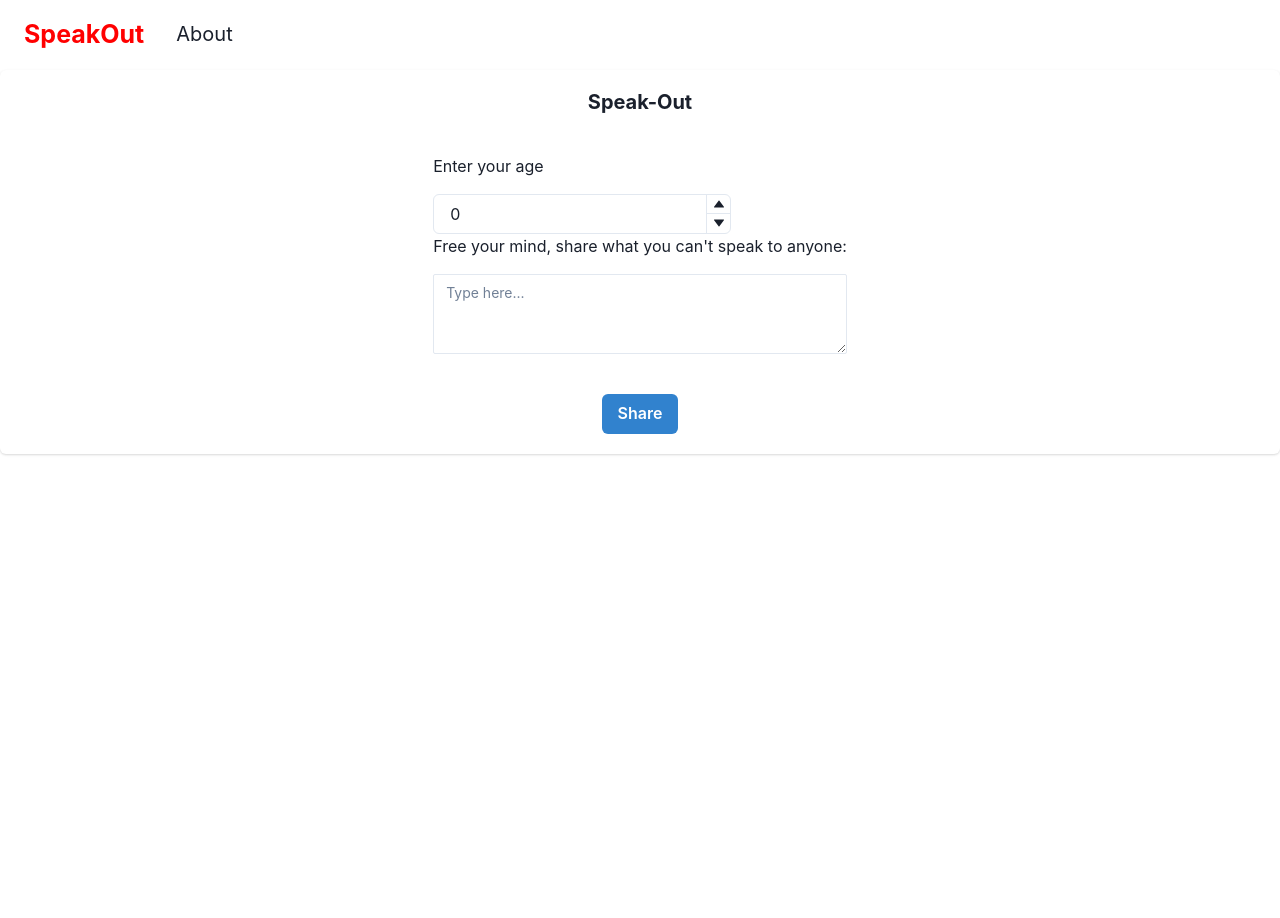
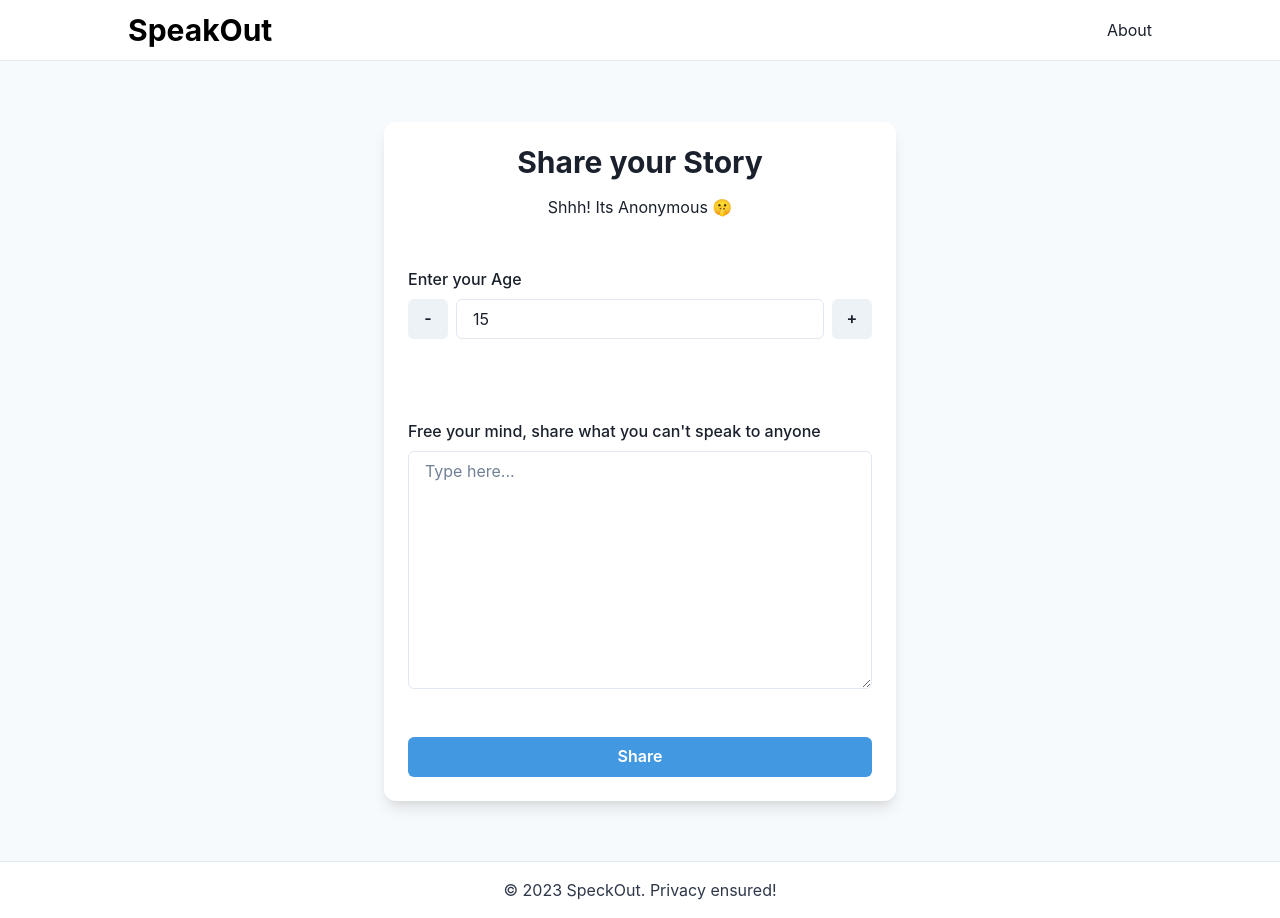
Before and after one commit to tiluckdave/solution-challenge, a Next.js app: page / in a window 1280 px wide. Before the commit the page ends 800 px from the top, so only its background shows below. Built offline with nearby package versions, Linux system fonts and the light colour scheme.

Commit message:
ui betterment

```diff
--- /dev/null
+++ b/components/Container.js
@@ -0,0 +1,19 @@
+import React from 'react'
+import Navbar from './NavBar'
+import Footer from './Footer'
+import {
+    Flex
+} from '@chakra-ui/react'
+
+
+export default function Container({ children }) {
+    return (
+        <>
+            <Navbar />
+            <Flex bg="gray.50" minH="100vh">
+                {children}
+            </Flex>
+            <Footer />
+        </>
+    )
+}
--- /dev/null
+++ b/components/Footer.js
@@ -0,0 +1,28 @@
+import {
+    Box,
+    Container,
+    Stack,
+    Text,
+} from '@chakra-ui/react';
+
+export default function SmallWithNavigation() {
+    return (
+        <Box borderTop={1}
+            borderStyle={'solid'}
+            borderColor='gray.200'
+            bg='white'
+            color='gray.700'>
+            <Container
+                as={Stack}
+                maxW={'6xl'}
+                py={4}
+                direction='row'
+                spacing={4}
+                justify='center'
+                align='center'>
+
+                <Text>© 2023 SpeckOut. Privacy ensured!</Text>
+            </Container>
+        </Box>
+    );
+}
--- /dev/null
+++ b/components/NavBar.js
@@ -0,0 +1,33 @@
+import React from 'react'
+import {
+  Box,
+  Flex,
+  Heading,
+  Spacer,
+  Link
+} from '@chakra-ui/react';
+
+export default function Navbar() {
+  return (
+    <Box borderBottom={1}
+      borderStyle={'solid'}
+      borderColor='gray.200'>
+      <Flex
+        bg='white'
+        minH='60px'
+        mx={'auto'}
+        width='5xl'
+        align={'center'}>
+        <Link href='/'>
+          <Heading
+            size='lg'
+            color='black'>
+            SpeakOut
+          </Heading>
+        </Link>
+        <Spacer />
+        <Link href='/about'>About</Link>
+      </Flex>
+    </Box>
+  );
+}
--- a/components/form.js
+++ b/components/form.js
@@ -1,86 +1,78 @@
 import React from 'react'
-import { Textarea, Text, Stack, Heading, Button, Card, CardHeader, CardBody, CardFooter } from '@chakra-ui/react'
 import {
-    NumberInput,
-    NumberInputField,
-    NumberInputStepper,
-    NumberIncrementStepper,
-    NumberDecrementStepper,
-} from '@chakra-ui/react'
+    Button,
+    FormControl,
+    Flex,
+    Heading,
+    FormLabel,
+    HStack,
+    Textarea,
+    Input,
+    Stack,
+    Text,
+    useNumberInput,
+} from '@chakra-ui/react';
 
+export default function Form() {
+    const { getInputProps, getIncrementButtonProps, getDecrementButtonProps } =
+        useNumberInput({
+            step: 1,
+            defaultValue: 15,
+            min: 1,
+            max: 99,
+        })
 
-function Form() {
-
-    let [value, setValue] = React.useState('')
-
-
-    let handleInputChange = (e) => {
-        let inputValue = e.target.value
-        setValue(inputValue)
-    }
-
-    function handleSubmit(event) {
-        event.preventDefault();
-        console.log(value);
-    }
+    const inc = getIncrementButtonProps()
+    const dec = getDecrementButtonProps()
+    const input = getInputProps()
 
     return (
-        <>
-            <Card align='center'>
-                <CardHeader>
-                    <Heading size='md'> Speak-Out</Heading>
-                </CardHeader>
-                <CardBody>
+        <Flex
+            w={'full'}
+            align={'center'}
+            justify={'center'}>
+            <Stack
+                spacing={4}
+                w={'full'}
+                maxW={'lg'}
+                bg='white'
+                rounded={'xl'}
+                boxShadow={'lg'}
+                p={6}
+                my={12}>
+                <Heading lineHeight={1.1} textAlign='center' fontSize={{ base: '2xl', md: '3xl' }}>
+                    Share your Story
+                </Heading>
+                <Text textAlign='center'
+                    fontSize={{ base: 'sm', sm: 'md' }}
+                    color='gray.800'>
+                    Shhh! Its Anonymous 🤫
+                </Text>
+                <FormControl id="age" my={8}>
+                    <FormLabel>Enter your Age</FormLabel>
+                    <HStack w='full'>
+                        <Button {...dec}>-</Button>
+                        <Input {...input} />
+                        <Button {...inc}>+</Button>
+                    </HStack>
+                </FormControl>
+                <FormControl id="story" my={8}>
+                    <FormLabel>Free your mind, share what you can&apos;t speak to anyone</FormLabel>
+                    <Textarea rows={10}
+                        placeholder='Type here...' />
+                </FormControl>
 
-                    <Age />
-                    <Stack>
-                        <Text mb='8px'>Free your mind, share what you can&apos;t speak to anyone: </Text>
-                        <Textarea
-                            value={value}
-                            onChange={handleInputChange}
-                            placeholder='Type here...'
-                            size='sm' />
-
-                    </Stack>
-
-                </CardBody>
-                <CardFooter>
-                    <Button colorScheme='blue' className='share' onClick={handleSubmit}>Share</Button>
-                </CardFooter>
-            </Card>
-
-        </>
-    )
+                <Stack spacing={6}>
+                    <Button
+                        bg={'blue.400'}
+                        color={'white'}
+                        _hover={{
+                            bg: 'blue.500',
+                        }}>
+                        Share
+                    </Button>
+                </Stack>
+            </Stack>
+        </Flex>
+    );
 }
-
-const Age = () => {
-    const [numberValue, setNumberValue] = React.useState(0);
-
-    const handleNumberChange = (valueAsNumber) => {
-        setNumberValue(valueAsNumber);
-        console.log(valueAsNumber); // Logs the number value to the console
-    };
-    return (
-        <>
-            <Stack>
-                <Text mb='8px'>Enter your age</Text>
-                <Stack shouldWrapChildren direction='row'>
-                    <NumberInput size='md' value={numberValue} onChange={handleNumberChange} >
-                        <NumberInputField />
-                        <NumberInputStepper>
-                            <NumberIncrementStepper />
-                            <NumberDecrementStepper />
-                        </NumberInputStepper>
-                    </NumberInput>
-                </Stack>
-                {/* <Button colorScheme='blue' className='share' onClick={handleSubmit}>Share</Button> */}
-            </Stack>
-
-        </>
-    )
-}
-
-
-
-
-export default Form
--- a/components/nav.js
+++ /dev/null
@@ -1,19 +0,0 @@
-import React from 'react'
-import styles from '../styles/Home.module.css'
-import Link from 'next/link'
-
- const Navbar = () => {
-
-  return (
-
-    <nav className={styles.mainav}>
-          <ul className={styles.link}>
-          <Link href='/'><li><span className={styles.span}>SpeakOut</span></li></Link>
-          <Link href='/about'><li className={styles.about}>About</li></Link>
-
-          </ul>
-        </nav>
-
-  )
-}
-export default Navbar
--- a/pages/_app.js
+++ b/pages/_app.js
@@ -1,12 +1,8 @@
 import { ChakraProvider } from '@chakra-ui/react'
-import Navbar from '/components/nav'
-
-
 
 export default function App({ Component, pageProps }) {
   return (
     <ChakraProvider>
-      <Navbar/>
       <Component {...pageProps} />
     </ChakraProvider>
   )
--- a/pages/index.js
+++ b/pages/index.js
@@ -1,19 +1,17 @@
 import Head from 'next/head'
-import { Heading } from '@chakra-ui/react'
-import Form from '../components/form.js'
+import Form from '../components/Form.js'
+import Container from '@/components/Container.js'
 
 export default function Home() {
   return (
-    <>
+    <Container>
       <Head>
         <title>SpeakOut</title>
         <meta name="description" content="Generated by create next app" />
         <meta name="viewport" content="width=device-width, initial-scale=1" />
         <link rel="icon" href="/favicon.ico" />
       </Head>
-
-       <Form/>
-
-    </>
+      <Form />
+    </Container>
   )
 }
--- a/styles/Home.module.css
+++ /dev/null
@@ -1,23 +0,0 @@
-.mainav{
-    display: flex;
-   margin-left: 8px;
-  }
-  .span{
-    /* padding: 1rem; */
-    font-weight: bolder;
-    color: red;
-    font-size: 25px;
-  }
-  .mainav ul{
-    display: flex;
-  }
-  .mainav ul li{
-    text-decoration: none;
-    list-style: none;
-    padding: 1rem;
-
-  }
- .about{
-    margin-top: 3px;
-    font-size: 20px;
- }
```
Also changed, not shown: pages/about.js (+14 -1 lines).
